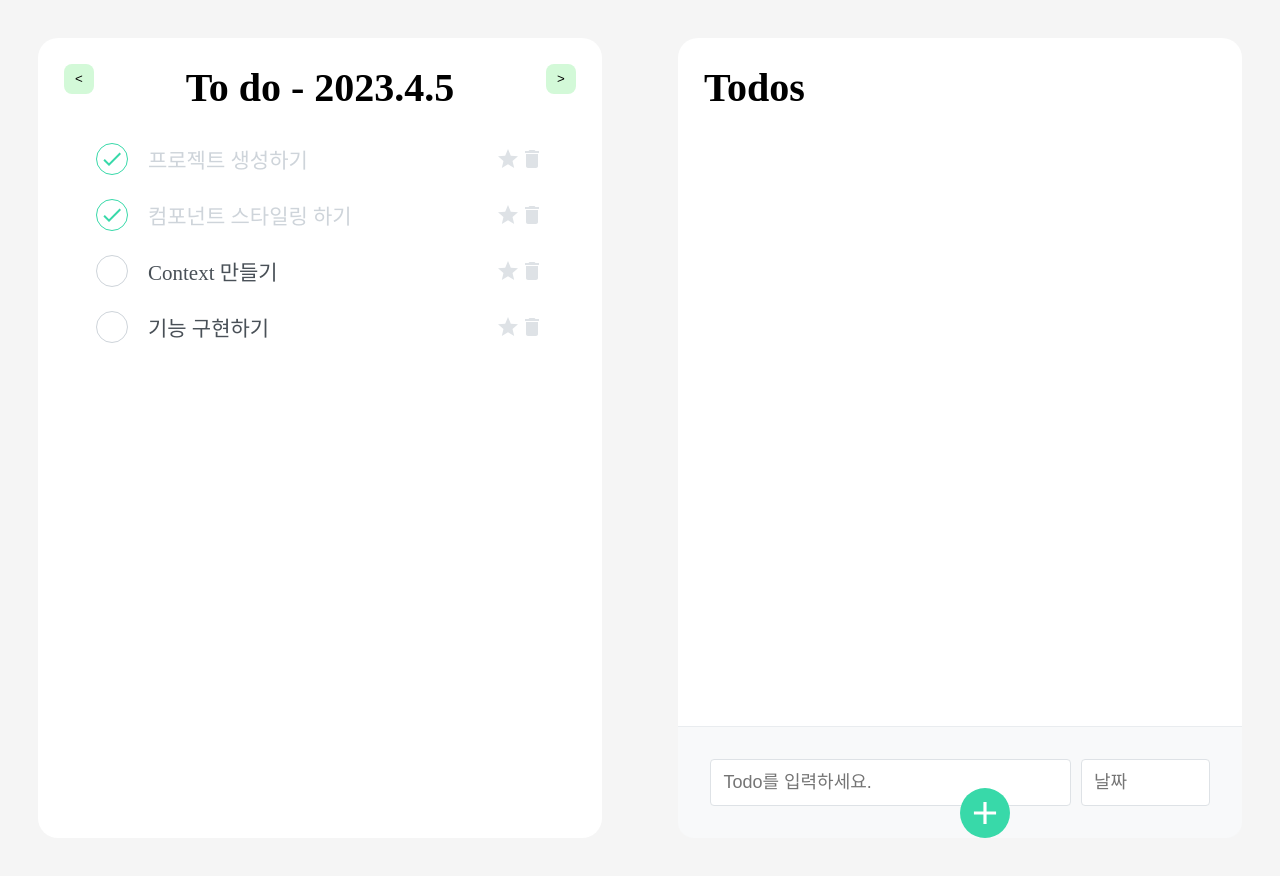
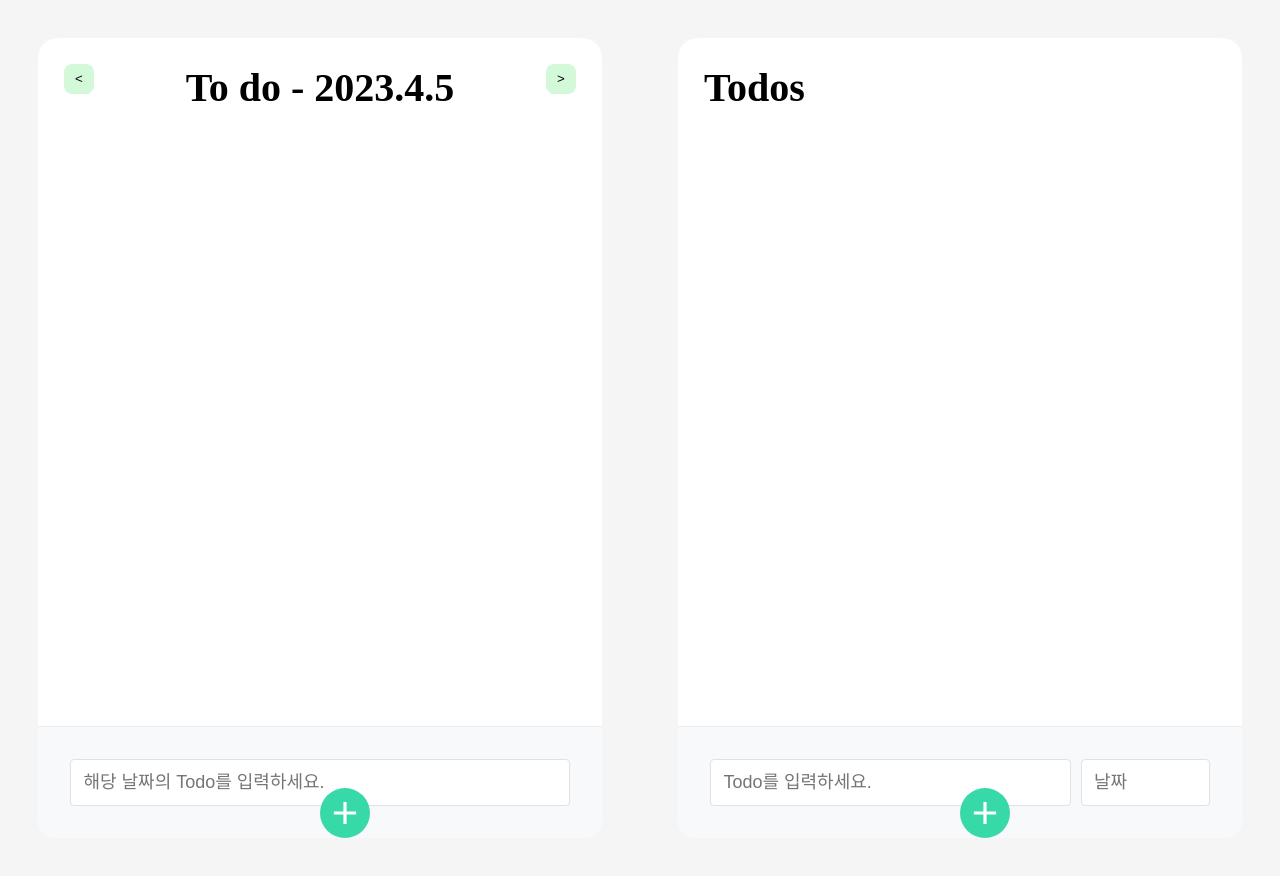
Before and after one commit to kbs1115/react-todo, a React (Create React App) app: page / in a window 1280 px wide. Built offline with nearby package versions, Linux system fonts and the light colour scheme.

Commit message:
TodaysTodoItem added

```diff
--- a/src/Todays/CreateTodaysTodo.jsx
+++ b/src/Todays/CreateTodaysTodo.jsx
@@ -1,6 +1,6 @@
 
-import React, { useState, useEffect } from 'react';
-import styled, { css } from 'styled-components';
+import React from 'react';
+import styled from 'styled-components';
 import { MdAdd } from 'react-icons/md'
 
 const CreateButton = styled.button`
@@ -62,15 +62,15 @@ const Input = styled.input`
   box-sizing: border-box;
 `;
 
-function CreateTodaysTodo() {
+function CreateTodaysTodo({ onChange, onCreate, text }) {
     return (
         <>
         <InsertFormPositioner>
           <InsertForm>
-            <Input autoFocus placeholder='해당 날짜의 Todo를 입력하세요.'/>
+            <Input autoFocus placeholder='해당 날짜의 Todo를 입력하세요.' onChange={onChange} value={text}/>
           </InsertForm>
         </InsertFormPositioner>
-        <CreateButton>
+        <CreateButton onClick={onCreate}>
           <MdAdd />
         </CreateButton>
         </>
--- a/src/Todays/TodaysTodoContainer.jsx
+++ b/src/Todays/TodaysTodoContainer.jsx
@@ -1,7 +1,8 @@
-import React, { useState, useEffect } from 'react';
+import React, { useState, useEffect, useRef } from 'react';
 import styled from 'styled-components';
 import OpenColor from 'open-color';
 import TodaysTodoList from './TodaysTodoList';
+import CreateTodaysTodo from './CreateTodaysTodo';
 
 const Wrapper = styled.div`
   width : 800px;
@@ -33,10 +34,14 @@ const Title = styled.div`
 `;
 
 function TodaysTodoContainer({
-  date, setDate, itemsByDate, setItemsByDate, children
+  date, setDate, itemsByDate, setItemsByDate
 }) {
   const dateString = `${date.getFullYear()}.${date.getMonth() + 1}.${date.getDate()}`;
   const [todos, setTodos] = useState(itemsByDate[dateString]);
+  const [input, setInput] = useState('');
+  const nextId = useRef(1);
+
+
   useEffect(() => {
     if (itemsByDate[dateString] === undefined) {
       const newObj = {};
@@ -59,6 +64,26 @@ function TodaysTodoContainer({
   const handleRightButtonClick = () => {
     setDate(new Date(date.setDate(date.getDate() + 1)));
   };
+
+  const onChange = e => {
+    const value = e.target.value;
+    setInput(value);
+  };
+
+  const onCreate = () => {
+    const newTodo = {
+      id: nextId.current,
+      text: input
+    };
+    setTodos([...todos, newTodo]);
+    nextId.current += 1;
+    setInput('');
+  }
+
+  const onRemove = id => {
+    setTodos(todos.filter(todo => todo.id !== id));
+  }
+
   return (
     <Wrapper>
       <TitleWrapper>
@@ -68,8 +93,8 @@ function TodaysTodoContainer({
         </Title>
         <Button onClick={handleRightButtonClick}>{'>'}</Button>
       </TitleWrapper>
-    <TodaysTodoList />
-    { children }
+    <TodaysTodoList onRemove={onRemove} todos={todos}/>
+    <CreateTodaysTodo onChange={onChange} onCreate={onCreate} text={input}/>
     </Wrapper>
   );
 }
--- a/src/Todays/TodaysTodoItem.jsx
+++ b/src/Todays/TodaysTodoItem.jsx
@@ -1,4 +1,4 @@
-import React from 'react';
+import React, { useState } from 'react';
 import styled, { css } from 'styled-components';
 import { MdDone, MdDelete, MdStar } from 'react-icons/md';
 
@@ -21,9 +21,12 @@ const Star = styled.div`
   color: #dee2e6;
   font-size: 24px;
   cursor: pointer;
-  &:hover {
-    color: yellow;
-  }
+
+  ${props =>
+    props.star &&
+    css`
+      color: yellow;
+    `}
 `;
 
 const TodoItemBlock = styled.div`
@@ -63,15 +66,18 @@ const Text = styled.div`
     `}
 `;
 
-function TodaysTodoItem({ id, done, text }) {
+function TodaysTodoItem({ todo, onRemove }) {
+  const [done, setDone] = useState(false);
+  const [star, setStar] = useState(false);
+
   return (
     <TodoItemBlock>
-      <CheckCircle done={done}>{done && <MdDone />}</CheckCircle>
-      <Text done={done}>{text}</Text>
-      <Star>
+      <CheckCircle done={done} onClick={() => setDone(!done)}>{done && <MdDone />}</CheckCircle>
+      <Text done={done}>{todo.text}</Text>
+      <Star onClick={() => setStar(!star)} star={star}>
         <MdStar />
       </Star>
-      <Remove>
+      <Remove onClick={() => onRemove(todo.id)}>
         <MdDelete />
       </Remove>
     </TodoItemBlock>
--- a/src/Todays/TodaysTodoList.jsx
+++ b/src/Todays/TodaysTodoList.jsx
@@ -9,13 +9,12 @@ const TodoListBlock = styled.div`
   overflow-y: auto;
 `;
 
-function TodaysTodoList() {
+function TodaysTodoList({ todos, onRemove }) {
   return (
     <TodoListBlock>
-      <TodaysTodoItem text="프로젝트 생성하기" done={true} />
-      <TodaysTodoItem text="컴포넌트 스타일링 하기" done={true} />
-      <TodaysTodoItem text="Context 만들기" done={false} />
-      <TodaysTodoItem text="기능 구현하기" done={false} />
+      {todos && todos.map(todo => (
+        <TodaysTodoItem todo={todo} key={todo.id} onRemove={onRemove}/>
+      ))}
     </TodoListBlock>
   );
 }
--- a/src/Todos/TodoContainer.jsx
+++ b/src/Todos/TodoContainer.jsx
@@ -44,7 +44,7 @@ function TodoContainer({ todos, setTodos }) {
     setInputs({
       text: '',
       date: ''
-    })
+    });
     nextId.current += 1;
   };
 
```
